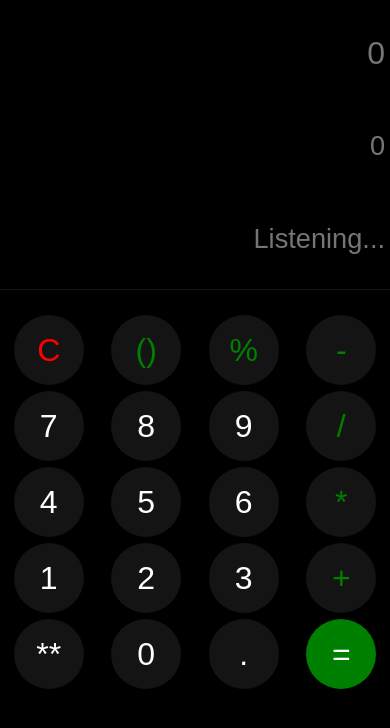
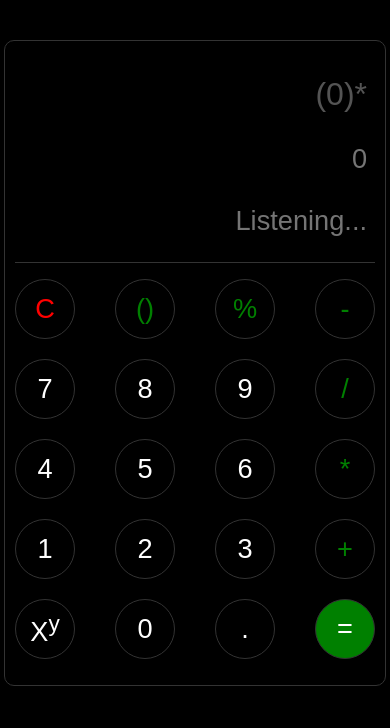
Before and after one commit to Gvstave/Calculator, a plain HTML site: page index.html in a window 390 px wide. Both pictures are taken after a click on the button "()". Drawn offline with Linux system fonts and the light colour scheme.

Commit message:
refactor code and redesign the app

```diff
--- a/index.html
+++ b/index.html
@@ -7,53 +7,47 @@
   <title>Calculator</title>
 </head>
 <body>
-    <section id="main">
+    <div id="main">
       <div id="top">
-        <div class="input-holder">
-          <input id="input" type="text" autofocus  disabled placeholder="0">
-        </div>
-        <div class="results-holder">
+          <input id="input" type="text" autofocus disabled placeholder="0">
           <input id="result" type="text" disabled placeholder="0">
-        </div>
-        <div class="info-holder">
           <input id="info" type="text" disabled placeholder="Listening...">
-        </div>
       </div>
       <div id="bottom">
         <ul>
           <li>
             <button class="red" id="clear">C</button>
             <button class="green" id="brackets">()</button>
-            <button class="green" id="percent">%</button>
-            <button class="btn green">-</button>
+            <button value="/100" class="btn green" id="percent">%</button>
+            <button value="-" class="btn green">-</button>
           </li>
           <li>
-            <button class="btn">7</button>
-            <button class="btn">8</button>
-            <button class="btn">9</button>
-            <button class="btn green">/</button>
+            <button value="7" class="btn">7</button>
+            <button value="8" class="btn">8</button>
+            <button value="9" class="btn">9</button>
+            <button value="/" class="btn green">/</button>
           </li>
           <li>
-            <button class="btn">4</button>
-            <button class="btn">5</button>
-            <button class="btn">6</button>
-            <button class="btn green">*</button>
+            <button value="4" class="btn">4</button>
+            <button value="5" class="btn">5</button>
+            <button value="6" class="btn">6</button>
+            <button value="*" class="btn green">*</button>
           </li>
           <li>
-            <button class="btn">1</button>
-            <button class="btn">2</button>
-            <button class="btn">3</button>
-            <button class="btn green">+</button>
+            <button value="1" class="btn">1</button>
+            <button value="2" class="btn">2</button>
+            <button value="3" class="btn">3</button>
+            <button value="+" class="btn green">+</button>
           </li>
           <li>
-            <button class="btn">**</button>
-            <button class="btn">0</button>
-            <button class="btn">.</button>
-            <button class="green-bg" id="equal">=</button>
+            <button value="**" class="btn" id="power">X<sup>y</sup></button>
+            <button value="0" class="btn">0</button>
+            <button value="." class="btn">.</button>
+            <button style="background-color: green;" id="equal">=</button>
           </li>
         </ul>
       </div>
-    </section>
+    </div>
 </body>
 <script src="script.js"></script>
 </html>
--- a/script.js
+++ b/script.js
@@ -1,81 +1,56 @@
 document.addEventListener("DOMContentLoaded", function () {
   const input = document.querySelector("#input");
-
   const result = document.querySelector("#result");
-
   const info = document.querySelector("#info");
-
   const bracket = document.querySelector("#brackets");
-
-  const percent = document.querySelector("#percent");
-
   const btn = document.querySelectorAll(".btn");
-
   const clear = document.querySelector("#clear");
-
   const equal = document.querySelector("#equal");
 
-  /*function for detecting button click and
-   writing button click to the input field*/
-  function buttonFunc() {
-    for (let i = 0; i < btn.length; i++) {
-      btn[i].querySelectorAll(".btn");
-      btn[i].addEventListener("click", function () {
-        //alert(btn[i].textContent)
-        input.value += btn[i].textContent;
+  // Add event listener to all the buttons with the class btn.
+  btn.forEach(button => {
+    button.addEventListener("click", function () {
+      input.value += button.value;
       calculate();
     });
+  });
+
+  function calculate() {
+    let output = eval(input.value);
+    result.value = output;
+
+    try {
+      if (isNaN(output)) throw new SyntaxError("Not a number");
+      if (!isFinite(output)) throw new SyntaxError("Can't divide by 0");
+      if (result.value == "undefined") throw new SyntaxError("Invalid input");
+    } catch (e) {
+      info.value = `${e.message}`;
+      info.style.color = 'red'
+      result.value = 0;
     }
   }
-  buttonFunc();
 
-  //function for calculating/evaluating the input
-  function calculate() {
-
-    const output = eval(input.value);
-    result.value = output;
-
-    //These buttons have a special pu
   bracket.addEventListener("click", function () {
-      input.value = `(${output})*`;
-    });
-
-    percent.addEventListener("click", function () {
-      input.value = `${output}/100`;
-      result.value = `${output/100}`;
+    input.value = `(${result.value || 0})*`;
   });
 
   equal.addEventListener("click", function () {
-      input.value = output.toFixed(2);
+    if (!Number.isInteger(input.value)) {
+      // let fixed = input.value;
+      input.value = result.value || input.value;
       result.value = "";
+    } else {
+      input.value = result.value || input.value;
+      result.value = 0;
+    }
+    info.value = ""
   });
 
-    try {
-      if (result.value == "NaN") {
-        throw new SyntaxError("Not a number");
-
-      } else if (result.value == "Infinity") {
-        throw new SyntaxError("Can't divide by 0");
-
-      }
-      else if(result.value == "undefined"){
-        throw new SyntaxError("Invalid input");
-      }
-    } catch (e) {
-      info.value = `Error: ${e.message}`;
-      info.style.color = 'red'
-    }
-  }
-
-  //function to clear the the input fields
-  function clean() {
   clear.addEventListener("click", function () {
     input.value = "";
     result.value = "";
     info.value = "";
     info.style.color = 'gray'
   });
-  }
-  clean();
 
 });
--- a/styles.css
+++ b/styles.css
@@ -1,325 +1,100 @@
-/*media query for devices larger than a phone*/
-@media screen and (min-width: 330px) {
 body {
     margin: 0;
     padding: 0;
     box-sizing: border-box;
-        font-family: sans-serif;
-        background: linear-gradient(90deg, black, rgb(255, 255, 255), black);
+    background-color: black;
 }
 
 #main {
-        width: 310px;
-        height: auto;
-        margin: 50px auto;
+    max-width: 360px;
+    border-radius: 10px;
+    border: 1px solid #333;
+    padding: 10px;
+    margin: 40px auto;
+    box-shadow: 0px 1px 3px rgba(0, 0, 0, .12);
+}
+
+#main div:nth-of-type(1) {
+    padding: 10px;
+    display: block;
+}
+
+#top {
+    width: auto;
+    border-bottom: 1px solid #333;
+}
+
+#bottom {
+    display: grid;
+    gap: 40px;
+}
+
+#bottom ul {
+    list-style-type: none;
     display: flex;
     flex-direction: column;
-        justify-content: center;
-        border-radius: 5px;
-        padding: 0 10px;
-        background-color: black;
-        box-shadow: 0px 0px 0px 0px black;
+    gap: 20px;
+    padding: 0px;
 }
 
-    #top div {
+#bottom ul li {
     width: 100%;
-        height: auto;
-        margin: 3px auto;
-        color: white;
-        text-align: right;
     display: flex;
+    flex-direction: row;
+    justify-content: space-between;
+    gap: 10px;
+}
+
+input, button {
+    outline: none;
 }
 
 input {
     width: 100%;
-        height: 40px;
-        font-size: 2em;
-        background: unset;
-        outline: none;
+    text-align: right;
+    font-size: 1.7em;
+    padding-block: 15px;
+    background: none;
     border: none;
-        color: green;
-        text-align: right;
-        padding: 5px;
 }
 
-    .results-holder input{
-        font-size: 1.7em;
-        color: white;
-        font-weight: 100;
-    }
-
-    .info-holder input{
-        color: white;
-        font-weight: 100;
-        font-size: 1.7em;
-        border-bottom: 1px solid rgb(20, 20, 20);
-    }
-
-    #bottom {
-     width: 100%;
-     height: auto;
-    }
-
-    #bottom ul {
-      list-style-type: none;
-      padding: 0px;
-    }
-
-    #bottom ul li {
-       display: flex;
-       justify-content: center;
-       align-items: center;
+input:nth-of-type(1) {
+    font-size: 2em;
 }
 
 button {
-       width: 70px;
-       height: 70px;
-       margin: 3px auto;
-       border: none;
+    background-color: black;
+    color: white;
+    width: 60px;
+    height: 60px;
+    padding: 5px;
+    text-align: center;
     border-radius: 100px;
-       font-size: 2em;
-       text-align: center;
-       background-color: rgb(20, 20, 20);
-       color: white;
+    border: 1px solid #333;
+    font-size: 1.7em;
 }
 
-    button:active {
-        background-color: rgb(12, 12, 12);
-        font-size: 1.6em;
+.green {
+    color: green;
 }
 
 .red {
     color: red;
 }
 
-    .green {
-        color: green;
+button:hover {
+    font-size: 1.8em;
+    transition: all .12s ease;
+    background-color: #333;
 }
 
-    .green-bg {
-        background-color: green;
-    }
-
-    .green-bg:active {
-        background-color: rgb(34, 128, 34);
+@media screen and (max-width: 360px) {
+    #main {
+    max-width: 100%;
+    border-radius: none;
+    border: none;
+    padding: 10px;
+    margin: 40px auto;
+    box-shadow: none;
 }
 }
-
-/*Media query for devices small than a tablet and laptop/desktop*/
-@media screen and (max-width: 768px) {
-    body {
-        margin: 0;
-        padding: 0;
-        box-sizing: border-box;
-        font-family: sans-serif;
-        background: black;
-    }
-
-    #main {
-        width: 100%;
-        height: 100%;
-        margin: 0px auto;
-        padding: 0px;
-        display: flex;
-        flex-direction: column;
-        background-color: black;
-        border-radius: 0px;
-    }
-
-    #top div {
-        width: 100%;
-        height: 90px;
-        margin: 10px duto;
-        color: white;
-        text-align: right;
-        display: flex;
-    }
-
-     input {
-        width: 100%;
-        height: 100%;
-        background: unset;
-        outline: none;
-        border: none;
-        text-align: right;
-        padding: 5px;
-    }
-
-    .input-holder input {
-        color: green;
-        font-size: 2em;
-    }
-
-    .results-holder input{
-        font-size: 1.7em;
-        color: white;
-        font-weight: 100;
-    }
-
-    .info-holder input{
-        color: white;
-        font-weight: 300;
-        font-size: 1.7em;
-        border-bottom: 1px solid rgb(20, 20, 20);
-    }
-
-    #bottom {
-     margin: 14px auto;
-     width: 100%;
-     height: 100%;
-    }
-
-    #bottom ul {
-      list-style-type: none;
-      padding: 0px;
-    }
-
-    #bottom ul li {
-       display: flex;
-       justify-content: center;
-       align-items: center;
-    }
-
-    button {
-       width: 70px;
-       height: 70px;
-       margin: 3px auto;
-       border: none;
-       border-radius: 100px;
-       font-size: 2em;
-       text-align: center;
-       background-color: rgb(20, 20, 20);
-       color: white;
-    }
-
-    button:active {
-        background-color: rgb(12, 12, 12);
-        font-size: 1.6em;
-    }
-
-    .red {
-        color: red;
-    }
-
-    .green {
-        color: green;
-    }
-
-    .green-bg {
-        background-color: green;
-    }
-
-    .green-bg:active {
-        background-color: rgb(34, 128, 34);
-    }
-}
-
-/*Media query for screens samller than android's*/
-
- @media screen and (max-width: 330px) {
-    body {
-        margin: 0;
-        padding: 0;
-        box-sizing: border-box;
-        font-family: sans-serif;
-        background: black;
-    }
-
-    #main {
-        width: 100%;
-        height: 100%;
-        margin: 0px auto;
-        padding: 0px;
-        display: flex;
-        flex-direction: column;
-        background-color: black;
-        border-radius: 0px;
-    }
-
-    #top div {
-        width: 100%;
-        height: 90px;
-        margin: 10px duto;
-        color: white;
-        text-align: right;
-        display: flex;
-    }
-
-     input {
-        width: 100%;
-        height: 100%;
-        background: unset;
-        outline: none;
-        border: none;
-        text-align: right;
-        padding: 5px;
-    }
-
-    .input-holder input {
-        color: green;
-        font-size: 2em;
-    }
-
-    .results-holder input{
-        font-size: 1.7em;
-        color: white;
-        font-weight: 100;
-    }
-
-    .info-holder input{
-        color: white;
-        font-weight: 300;
-        font-size: 1.7em;
-        border-bottom: 1px solid rgb(20, 20, 20);
-    }
-
-    #bottom {
-     margin: 14px auto;
-     width: 100%;
-     height: 100%;
-    }
-
-    #bottom ul {
-      list-style-type: none;
-      padding: 0px;
-    }
-
-    #bottom ul li {
-       display: flex;
-       justify-content: center;
-       align-items: center;
-    }
-
-    button {
-       width: 70px;
-       height: 70px;
-       margin: 3px auto;
-       border: none;
-       border-radius: 100px;
-       font-size: 2em;
-       text-align: center;
-       background-color: rgb(20, 20, 20);
-       color: white;
-    }
-
-    button:active {
-        background-color: rgb(12, 12, 12);
-        font-size: 1.6em;
-    }
-
-    .red {
-        color: red;
-    }
-
-    .green {
-        color: green;
-    }
-
-    .green-bg {
-        background-color: green;
-    }
-
-    .green-bg:active {
-        background-color: rgb(34, 128, 34);
-    }
-        }
```
Lines whose indentation alone changed are shown as unchanged.
